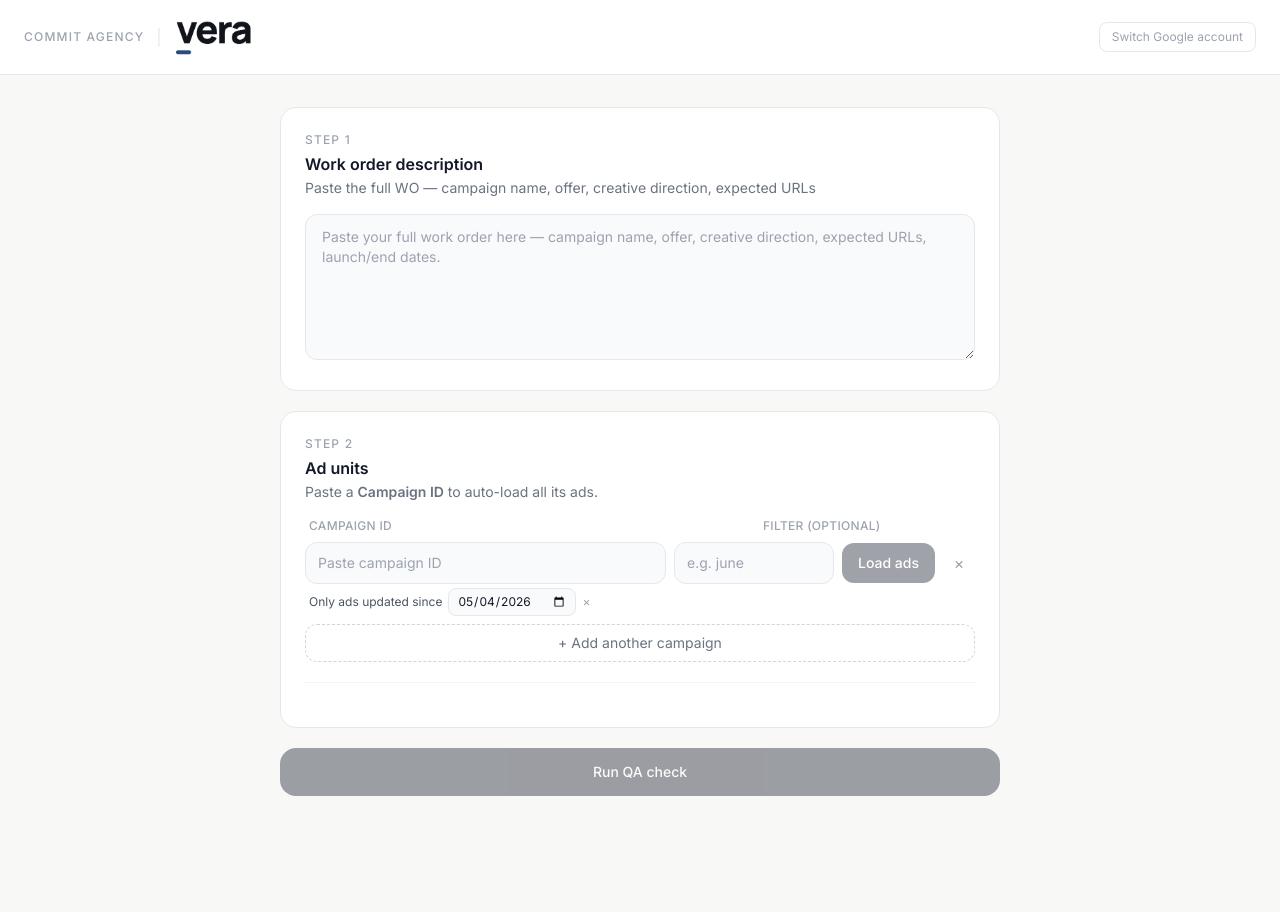
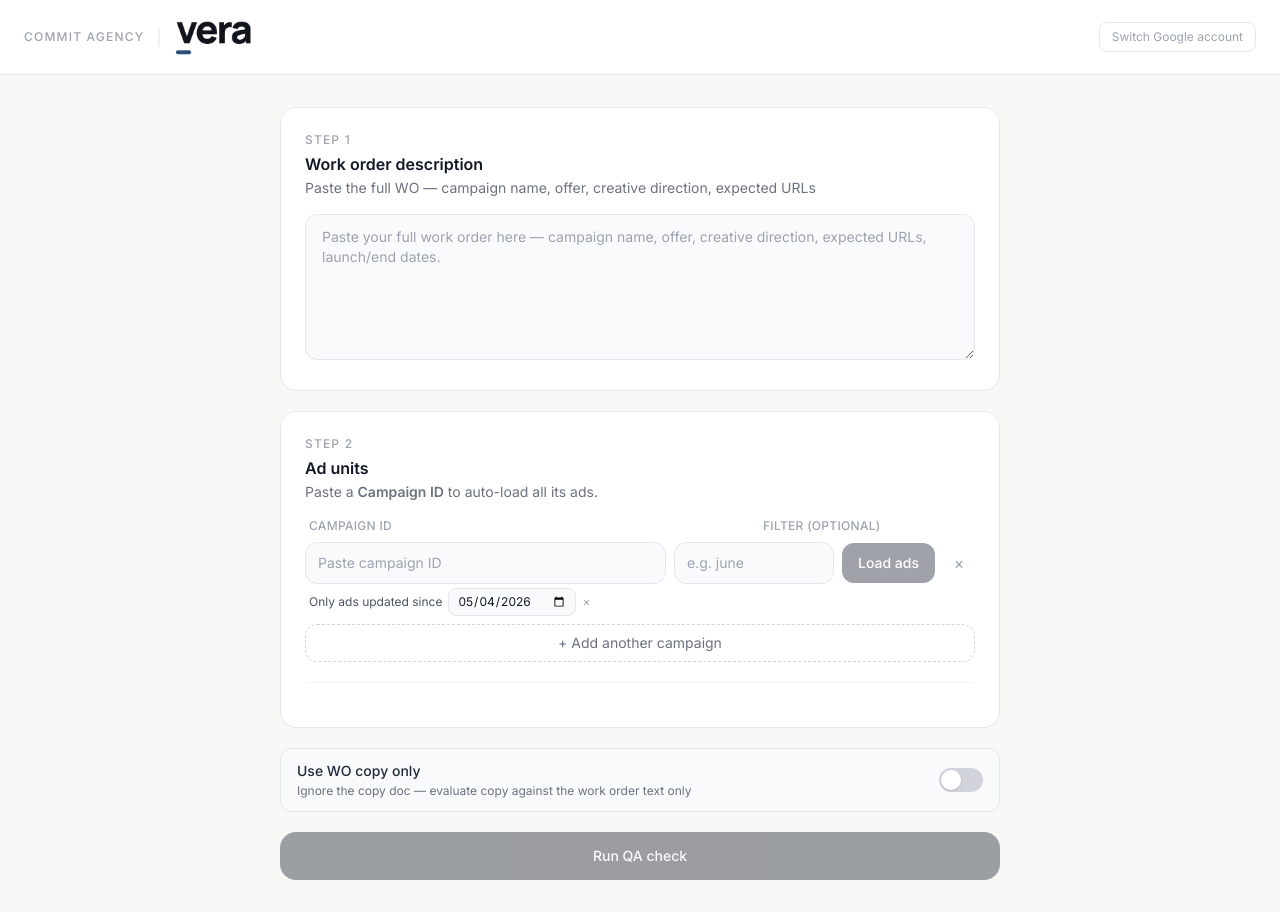
Before and after one commit to jruiz-oss/MetaPreviewQA, a Next.js app: page /qa in a window 1280 px wide. Before the commit the page ends 828 px from the top, so only its background shows below. Built offline with nearby package versions, Linux system fonts and the light colour scheme.

Commit message:
feat: 'Use WO copy only' toggle — ignore copy doc for copy_alignment

```diff
--- a/app/api/qa/route.ts
+++ b/app/api/qa/route.ts
@@ -648,12 +648,13 @@ async function downloadDriveImages(refs: DriveImageRef[]): Promise<Map<string, F
 }
 
 export async function POST(request: Request) {
-  const { wo, units, labeledDocs, destinationUrl, driveImages } = (await request.json()) as {
+  const { wo, units, labeledDocs, destinationUrl, driveImages, ignoreCopyDoc } = (await request.json()) as {
     wo: string;
     units: AdUnit[];
     labeledDocs?: LabeledDoc[];
     destinationUrl?: string | null;
     driveImages?: DriveImageRef[];
+    ignoreCopyDoc?: boolean;
   };
 
   if (!wo || !units?.length) {
@@ -748,6 +749,9 @@ export async function POST(request: Request) {
 
   if (labeledDocs && labeledDocs.length > 0) {
     for (const doc of labeledDocs) {
+      // When ignoreCopyDoc is set the frontend already strips copy docs from the
+      // payload, but guard here too so the label doesn't sneak through.
+      if (ignoreCopyDoc && doc.label.toUpperCase().includes("COPY")) continue;
       const sectionTitle = doc.label.toUpperCase().includes("COPY")
         ? "COPY DOCUMENT (approved copy — authoritative source for ad copy)"
         : doc.label.toUpperCase().includes("CREATIVE")
@@ -759,6 +763,12 @@ export async function POST(request: Request) {
 
   if (destinationUrl) {
     sourceSections.push(`\n\nDESTINATION URL (approved landing page from WO):\n${destinationUrl}`);
+  }
+
+  // When ignoreCopyDoc is on, tell the model explicitly so it doesn't wait for
+  // a copy doc that isn't coming and evaluates copy_alignment against the WO only.
+  if (ignoreCopyDoc) {
+    sourceSections.push(`\n\nCOPY REVIEW MODE: No copy document has been provided for this run. Evaluate copy_alignment using the WORK ORDER SUMMARY above as the sole reference for expected copy — do not penalize the ad for the absence of a copy doc.`);
   }
 
   // Ground the model's sense of "now" — promo_month_date staleness judgments
--- a/app/qa/page.tsx
+++ b/app/qa/page.tsx
@@ -307,6 +307,7 @@ export default function QAPage() {
   const router = useRouter();
   const [googleBanner, setGoogleBanner] = useState<"connected" | "error" | null>(null);
   const [wo, setWo] = useState("");
+  const [ignoreCopyDoc, setIgnoreCopyDoc] = useState(false);
   const [detectedDocs, setDetectedDocs] = useState<{ url: string; woLabel: string; content: string | null; images: DriveImage[]; error: string | null; loading: boolean }[]>([]);
   const [woDestinationUrl, setWoDestinationUrl] = useState<string | null>(null);
   const [units, setUnits] = useState<AdUnit[]>([]);
@@ -746,9 +747,12 @@ export default function QAPage() {
           body: JSON.stringify({
             wo,
             units: group.units,
-            labeledDocs,
+            labeledDocs: ignoreCopyDoc
+              ? labeledDocs.filter((d) => !d.label.toUpperCase().includes("COPY"))
+              : labeledDocs,
             driveImages,
             destinationUrl: woDestinationUrl ?? null,
+            ignoreCopyDoc,
           }),
         });
 
@@ -1335,6 +1339,25 @@ export default function QAPage() {
                 {error}
               </div>
             )}
+
+            {/* Ignore copy doc toggle */}
+            <label className="flex items-center justify-between gap-3 px-4 py-3 rounded-xl border border-gray-200 bg-gray-50 cursor-pointer select-none">
+              <div>
+                <p className="text-sm font-medium text-gray-800">Use WO copy only</p>
+                <p className="text-xs text-gray-500 mt-0.5">Ignore the copy doc — evaluate copy against the work order text only</p>
+              </div>
+              <button
+                type="button"
+                role="switch"
+                aria-checked={ignoreCopyDoc}
+                onClick={() => setIgnoreCopyDoc((v) => !v)}
+                className={`relative inline-flex h-6 w-11 shrink-0 rounded-full border-2 border-transparent transition-colors focus:outline-none ${ignoreCopyDoc ? "bg-gray-900" : "bg-gray-300"}`}
+              >
+                <span
+                  className={`inline-block h-5 w-5 rounded-full bg-white shadow transform transition-transform ${ignoreCopyDoc ? "translate-x-5" : "translate-x-0"}`}
+                />
+              </button>
+            </label>
 
             <button
               onClick={runQA}
```
